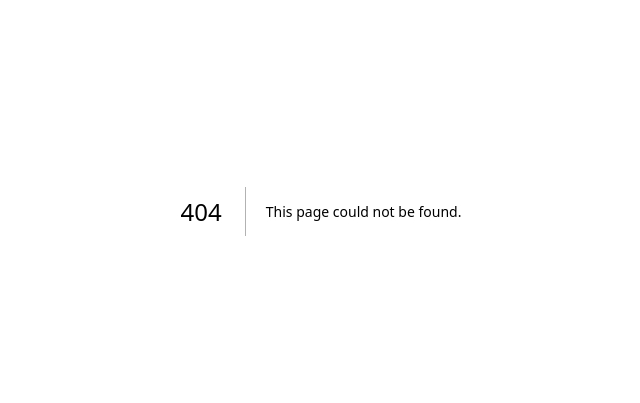
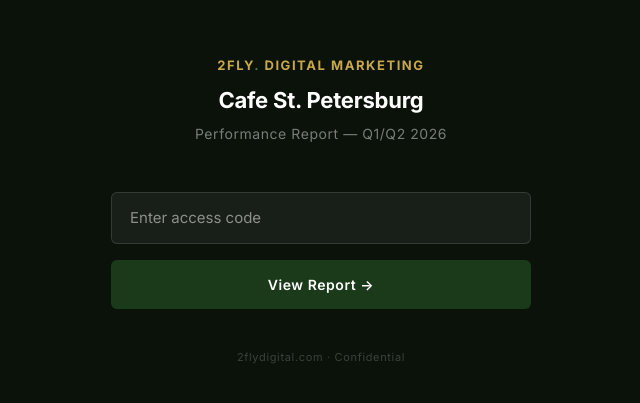
Before and after one commit to bruno2fly/2flydigital, a Next.js app: page /reports/cafestpetersburg in a window 1280 px wide. Before the commit this address had no page. Shown: the part 189-592 px from the top of the page, without its empty margins (319-959 px from the left). Built offline with nearby package versions, Linux system fonts and the light colour scheme.

Commit message:
feat: add password-protected report page for Cafe St Petersburg

```diff
--- /dev/null
+++ b/src/app/reports/cafestpetersburg/page.tsx
@@ -0,0 +1,158 @@
+"use client";
+
+import { useState, useEffect } from "react";
+
+const REPORT_PASSWORD = "stpete2026";
+const SESSION_KEY = "report_stpete_auth";
+
+export default function CafeStPetersburgReport() {
+  const [unlocked, setUnlocked] = useState(false);
+  const [input, setInput] = useState("");
+  const [error, setError] = useState(false);
+  const [checking, setChecking] = useState(true);
+
+  useEffect(() => {
+    const stored = sessionStorage.getItem(SESSION_KEY);
+    if (stored === "true") setUnlocked(true);
+    setChecking(false);
+  }, []);
+
+  const handleSubmit = (e: React.FormEvent) => {
+    e.preventDefault();
+    if (input === REPORT_PASSWORD) {
+      sessionStorage.setItem(SESSION_KEY, "true");
+      setUnlocked(true);
+      setError(false);
+    } else {
+      setError(true);
+      setInput("");
+    }
+  };
+
+  if (checking) return null;
+
+  if (unlocked) {
+    return (
+      <iframe
+        src="https://2fly-cafe-stpete-report.vercel.app/"
+        style={{ width: "100%", height: "100vh", border: "none", display: "block" }}
+        title="Cafe St. Petersburg — Performance Report"
+      />
+    );
+  }
+
+  return (
+    <div style={{
+      minHeight: "100vh",
+      background: "#0a120a",
+      display: "flex",
+      alignItems: "center",
+      justifyContent: "center",
+      fontFamily: "'Inter', -apple-system, BlinkMacSystemFont, sans-serif",
+      padding: "24px",
+    }}>
+      <div style={{
+        width: "100%",
+        maxWidth: "420px",
+        textAlign: "center",
+      }}>
+        {/* Logo */}
+        <div style={{
+          fontSize: "13px",
+          fontWeight: 700,
+          letterSpacing: "0.12em",
+          textTransform: "uppercase",
+          color: "#C9A84C",
+          marginBottom: "8px",
+        }}>
+          2FLY<span style={{ color: "#4a7a4a" }}>.</span> Digital Marketing
+        </div>
+
+        {/* Title */}
+        <div style={{
+          fontSize: "22px",
+          fontWeight: 700,
+          color: "#ffffff",
+          marginBottom: "6px",
+          letterSpacing: "-0.01em",
+        }}>
+          Cafe St. Petersburg
+        </div>
+        <div style={{
+          fontSize: "14px",
+          color: "rgba(255,255,255,0.45)",
+          marginBottom: "48px",
+          letterSpacing: "0.04em",
+        }}>
+          Performance Report — Q1/Q2 2026
+        </div>
+
+        {/* Form */}
+        <form onSubmit={handleSubmit}>
+          <div style={{ marginBottom: "16px" }}>
+            <input
+              type="password"
+              value={input}
+              onChange={(e) => { setInput(e.target.value); setError(false); }}
+              placeholder="Enter access code"
+              autoFocus
+              style={{
+                width: "100%",
+                padding: "14px 18px",
+                background: "rgba(255,255,255,0.06)",
+                border: error ? "1px solid #e55" : "1px solid rgba(255,255,255,0.12)",
+                borderRadius: "6px",
+                color: "#ffffff",
+                fontSize: "15px",
+                outline: "none",
+                boxSizing: "border-box",
+                transition: "border 0.2s",
+              }}
+            />
+          </div>
+
+          {error && (
+            <div style={{
+              color: "#e55",
+              fontSize: "13px",
+              marginBottom: "16px",
+              textAlign: "center",
+            }}>
+              Incorrect access code. Please try again.
+            </div>
+          )}
+
+          <button
+            type="submit"
+            style={{
+              width: "100%",
+              padding: "14px",
+              background: "#1A3A1A",
+              color: "#ffffff",
+              border: "none",
+              borderRadius: "6px",
+              fontSize: "14px",
+              fontWeight: 600,
+              letterSpacing: "0.04em",
+              cursor: "pointer",
+              transition: "background 0.2s",
+            }}
+            onMouseOver={(e) => (e.currentTarget.style.background = "#2a5a2a")}
+            onMouseOut={(e) => (e.currentTarget.style.background = "#1A3A1A")}
+          >
+            View Report →
+          </button>
+        </form>
+
+        <div style={{
+          marginTop: "40px",
+          fontSize: "11px",
+          color: "rgba(255,255,255,0.2)",
+          letterSpacing: "0.06em",
+        }}>
+          2flydigital.com · Confidential
+        </div>
+      </div>
+    </div>
+  );
+}
```
